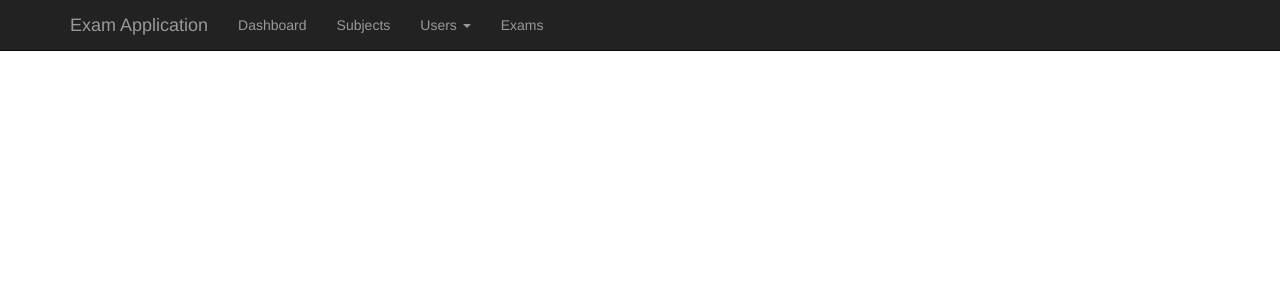
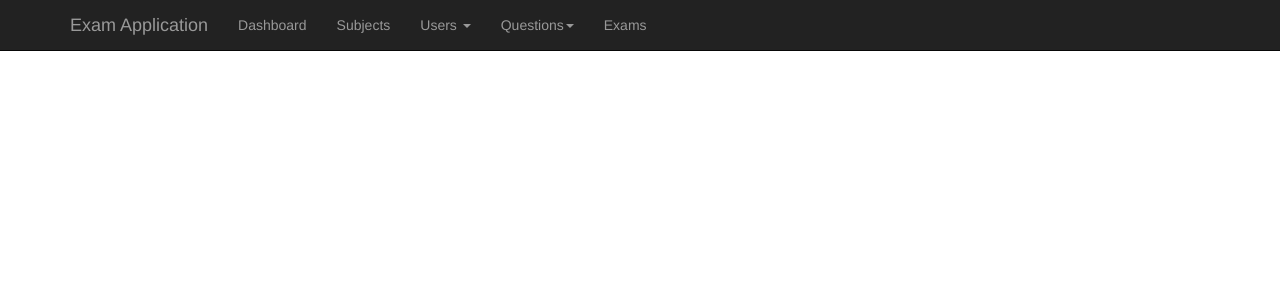
Before and after one commit to bakhshandeh/exam, a PHP site: page /header.php in a window 1280 px wide. Shown: the top 300 px of the page. Run offline with PHP 8.4, Linux system fonts and the light colour scheme; the visitor is signed in with stand-in values (Sample User, id 1); some libraries are stand-ins or nearby versions.

Commit message:
Questions

```diff
--- a/admin/core/delete.php
+++ b/admin/core/delete.php
@@ -9,7 +9,7 @@ $table = $_REQUEST["table"];
 $id = (int)$_REQUEST["id"];
 
 
-$tables = array("subjects", "users", "stdgroups", "students");
+$tables = array("subjects", "users", "stdgroups", "students", "questions");
 
 if(!in_array($table, $tables)){
     return;
--- a/admin/header.php
+++ b/admin/header.php
@@ -65,6 +65,18 @@ checkLogin();
                 </ul>
               </li>
 
+
+              <li class="dropdown">
+                <a data-toggle="dropdown" class="dropdown-toggle" href="#">Questions<b class="caret"></b></a>
+                <ul class="dropdown-menu">
+                  <li><a href="questions.php?type=0">Subjective Questions</a></li>
+                  <li><a href="questions.php?type=1">Objective Questions</a></li>
+                  <li><a href="questions.php?type=2">Multiple Choice Questions</a></li>
+                  <li><a href="questions.php?type=3">True/False Questions</a></li>
+                </ul>
+              </li>
+
+
             <li id="exams_li"><a href="exams.php">Exams</a></li>
           </ul>
         </div><!--/.nav-collapse -->
--- a/include/include.php
+++ b/include/include.php
@@ -4,5 +4,6 @@ session_start();
 
 require_once(dirname(__FILE__)."/db.php");
 require_once(dirname(__FILE__)."/funcs.php");
+require_once(dirname(__FILE__)."/view_funcs.php");
 
 ?>
```
